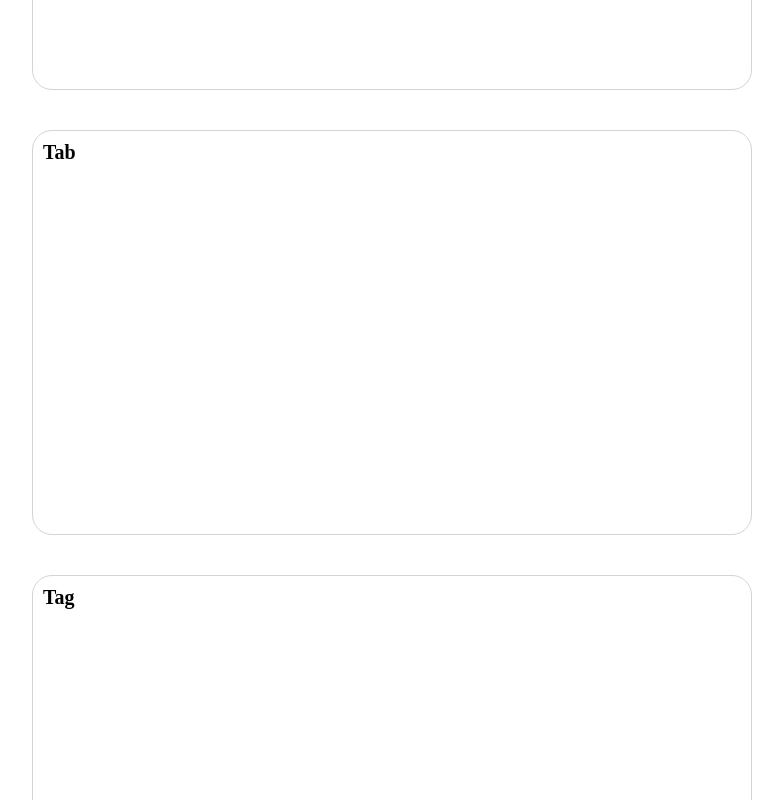
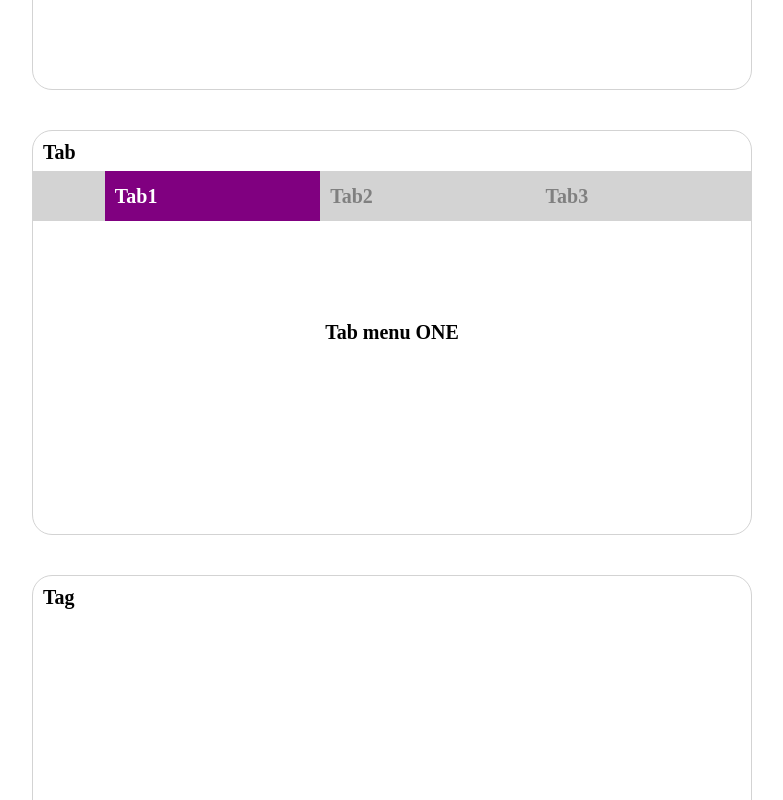
Before and after one commit to krim45/wanted_pre_onboarding, a React (Create React App) app in the folder custom-component/: page / in a window 1280 px wide. Shown: the part 780-1580 px from the top of the page, without its empty margins (248-1031 px from the left). Built offline with nearby package versions, Linux system fonts and the light colour scheme; the HTML template or start-up script is replaced by a standard one.

Commit message:
:sparkles:feat: Tab UI 구현

```diff
--- a/custom-component/src/component/Tab.js
+++ b/custom-component/src/component/Tab.js
@@ -1,10 +1,74 @@
-import React from 'react';
+import React, { useState } from 'react';
+import styled from 'styled-components';
+
+const Wrapper = styled.div`
+  width: 100%;
+  height: 85%;
+  margin-top: 40px;
+`;
+
+const TabContainer = styled.ul`
+  background-color: lightgray;
+  list-style: none;
+  width: 100%;
+  height: 50px;
+  display: flex;
+  justify-content: flex-end;
+  align-items: center;
+`;
+
+const TabMenu = styled.li`
+  width: 30%;
+  height: 100%;
+  color: gray;
+  font-size: 20px;
+  font-weight: 700;
+  padding-left: 10px;
+  display: flex;
+  align-items: center;
+  background-color: lightgray;
+
+  &.selected {
+    color: white;
+    background-color: purple
+  }
+`;
+
+const Text = styled.div`
+  width: 100%;
+  font-size: 20px;
+  font-weight: 700;
+  text-align: center;
+  margin-top: 100px;
+`;
 
 const Tab = () => {
+  const [tab, setTab] = useState(0);
+
+  const tabMenu = [
+    { name: 'Tab1', text: 'Tab menu ONE' },
+    { name: 'Tab2', text: 'Tab menu TWO' },
+    { name: 'Tab3', text: 'Tab menu THREE' },
+  ];
+
+  const tabHandler = (idx) => {
+    setTab(idx);
+  };
+
   return (
-    <div>
-
-    </div>
+    <Wrapper>
+      <TabContainer>
+        {tabMenu.map((item, idx) => (
+          <TabMenu
+            className={tab === idx ? 'selected' : ''}
+            onClick={() => tabHandler(idx)}
+          >
+            {item.name}
+          </TabMenu>
+        ))}
+      </TabContainer>
+      <Text>{tabMenu[tab].text}</Text>
+    </Wrapper>
   );
 };
 
```
